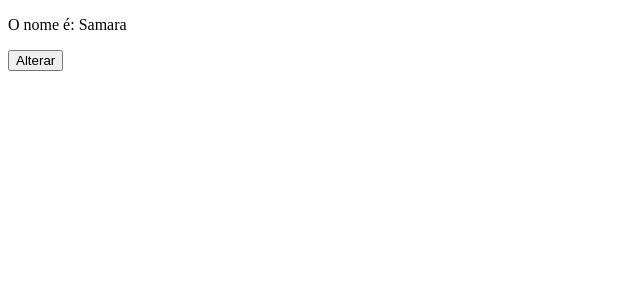
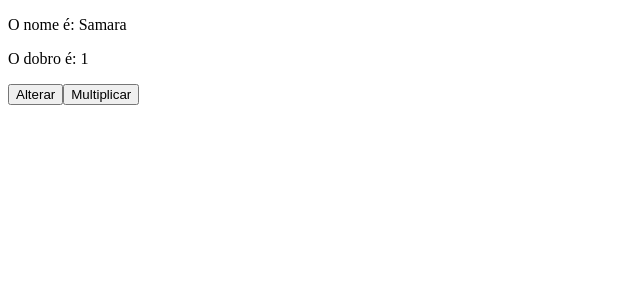
Before and after one commit to samaramiranda/Estudo-Javascript-HTML, a React (Create React App) app in the folder Conteudo-geral/ReactJS/Curso-reactJS-basico/app2/: page / in a window 1280 px wide. Shown: the top 300 px of the page, without its empty margins (0-640 px from the left). Built offline with nearby package versions, Linux system fonts and the light colour scheme.

Commit message:
Adicionando função

```diff
--- a/Conteudo-geral/ReactJS/Curso-reactJS-basico/app2/src/App.js
+++ b/Conteudo-geral/ReactJS/Curso-reactJS-basico/app2/src/App.js
@@ -2,9 +2,15 @@ import React, { useState } from "react"
 
 const App = () => {
   const [nome, setNome] = useState("Samara")
+  const [valor, setValor] = useState(1)
 
   const alterarNome = () => {
     setNome("Miranda")
+  }
+
+  const alterarValor = () => {
+    const novoValor = valor * 2
+    setValor(novoValor)
   }
 
   return (
@@ -12,7 +18,11 @@ const App = () => {
       <p>
         O nome é: {nome}
       </p>
+      <p>
+        O dobro é: {valor}
+      </p>
       <button onClick={alterarNome}>Alterar</button>
+      <button onClick={alterarValor}>Multiplicar</button>
     </div>
   )
 }
```
